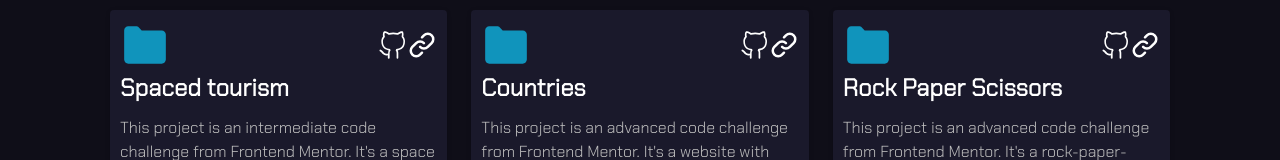
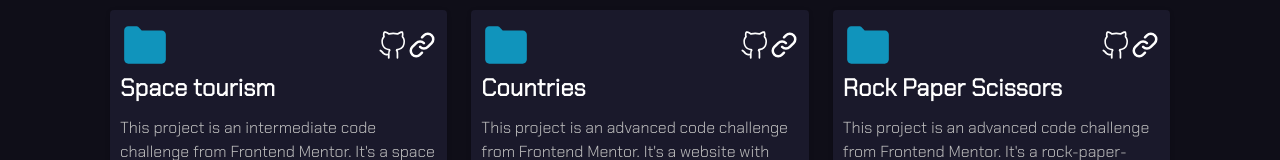
Before and after one commit to HenriqueAmorim20/henriquemelodev, a Nuxt app: page / in a window 1280 px wide. Shown: the part 3551-3711 px from the top of the page. Built offline with nearby package versions, Linux system fonts and the light colour scheme.

Commit message:
spelling fix

```diff
--- a/components/projects.vue
+++ b/components/projects.vue
@@ -150,7 +150,7 @@
             <Icon :icon="'link'" :width="30" />
           </a>
         </header>
-        <h2>Spaced tourism</h2>
+        <h2>Space tourism</h2>
         <p>
           This project is an intermediate code challenge from Frontend Mentor. It's a space tourism website, which requires a lot of html/css skills to replicate the frontend of the challenge.
         </p>
```
